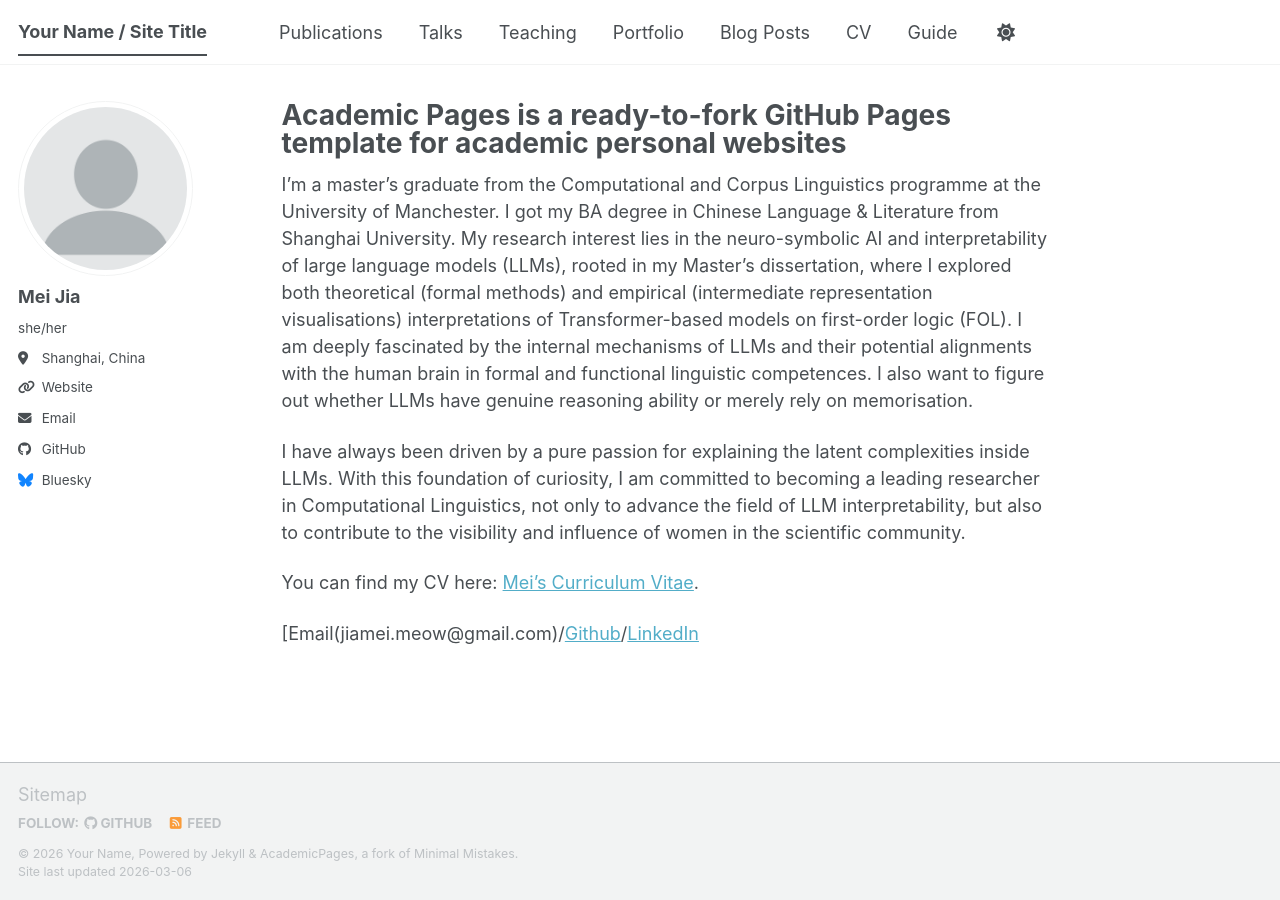
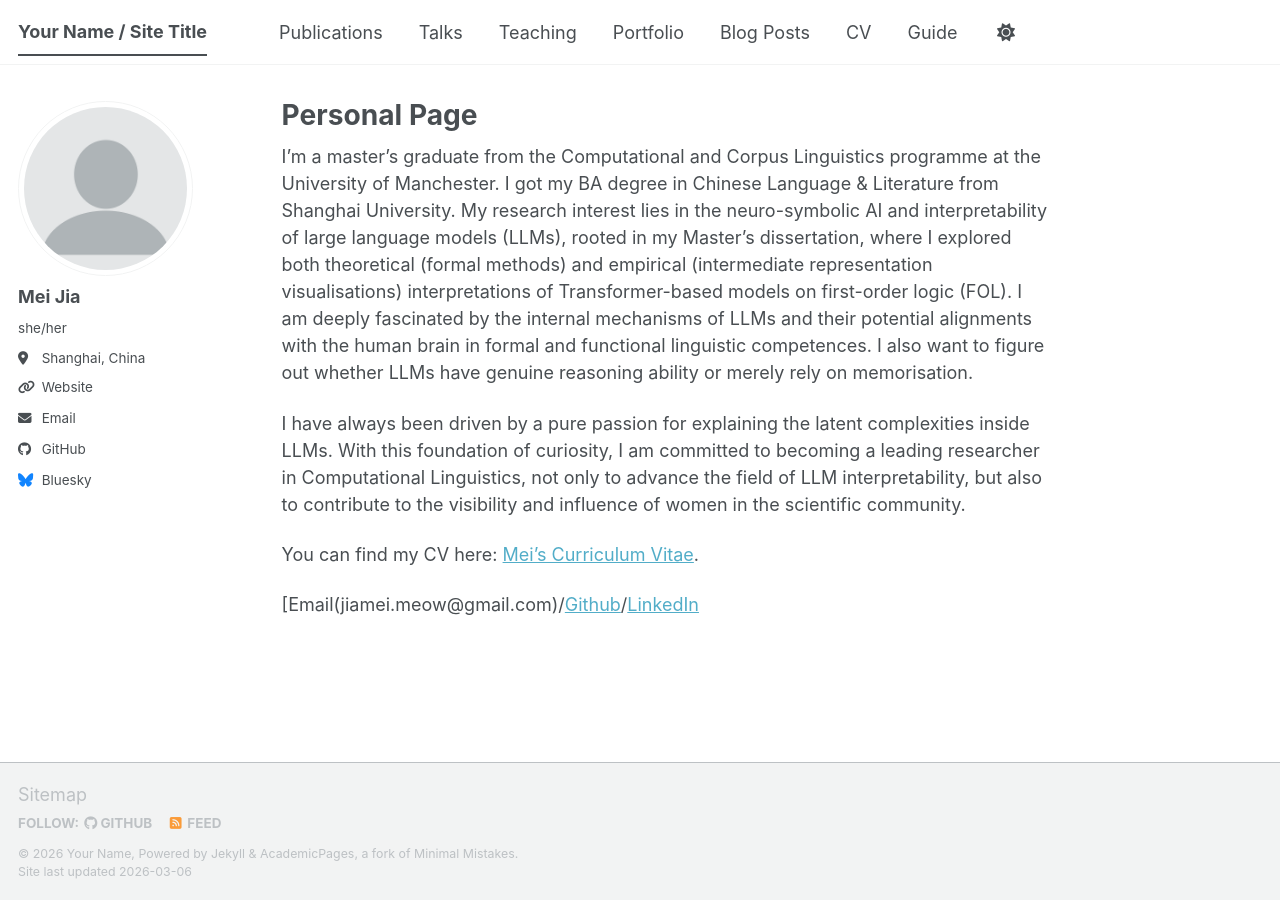
Before and after one commit to Mifuxuanan/MeiJia, a Jekyll site: the page built from _pages/about.md, in a window 1280 px wide. Built offline with Jekyll 4.4.1, drawn with Linux system fonts in a browser that asks for light colours; a script bundle is joined from its source files by our own code; library files that are not in the unit come from our copies.

Commit message:
Change title in about.md to 'Personal Page'

```diff
--- a/_pages/about.md
+++ b/_pages/about.md
@@ -1,6 +1,6 @@
 ---
 permalink: /
-title: "Academic Pages is a ready-to-fork GitHub Pages template for academic personal websites"
+title: "Personal Page"
 author_profile: true
 redirect_from:
   - /about/
```
